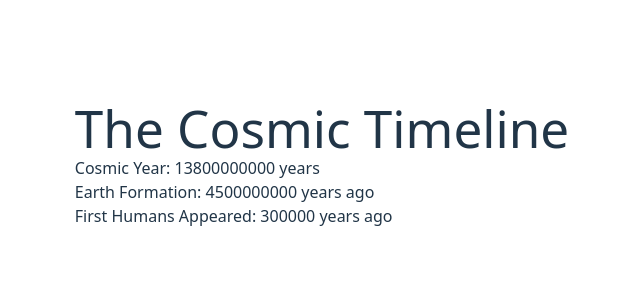
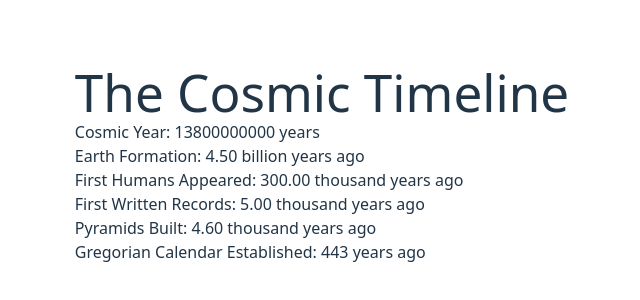
Before and after one commit to drinnster/theCosmicTimeline, a React (Vite) app: page / in a window 1280 px wide. Shown: the part 236-536 px from the top of the page, without its empty margins (318-958 px from the left). Built offline with nearby package versions, Linux system fonts and the light colour scheme.

Commit message:
add yearsAgo system and some simple math

```diff
--- a/src/App.tsx
+++ b/src/App.tsx
@@ -1,13 +1,19 @@
 import React from 'react';
-import { cosmicYear, earthFormationYear, firstHumansYear } from './constants';
+import { cosmicYear, earthFormationYear, firstHumansYear } from './constants/cosmicTimeline';
+import { firstWrittenRecordsYear, pyramidsBuiltYear } from './constants/humanHistory';
+import { gregorianCalendarYear } from './constants/calendarSystems';
+import { yearsAgo } from './constants/yearsAgo';
 
 const App = () => {
   return (
     <div className="App">
       <h1>The Cosmic Timeline</h1>
       <p>Cosmic Year: {cosmicYear} years</p>
-      <p>Earth Formation: {earthFormationYear} years ago</p>
-      <p>First Humans Appeared: {firstHumansYear} years ago</p>
+      <p>Earth Formation: {yearsAgo(earthFormationYear)}</p>
+      <p>First Humans Appeared: {yearsAgo(firstHumansYear)}</p>
+      <p>First Written Records: {yearsAgo(firstWrittenRecordsYear)}</p>
+      <p>Pyramids Built: {yearsAgo(pyramidsBuiltYear)}</p>
+      <p>Gregorian Calendar Established: {gregorianCalendarYear} years ago</p>
     </div>
   );
 };
--- a/src/constants.ts
+++ b/src/constants.ts
@@ -1,7 +1,12 @@
-// Constants related to the Cosmic Timeline
-export const cosmicYear = 13.8e9; // The age of the universe in years (13.8 billion years)
-export const cosmicStartYear = 0;  // Year 0 represents the Big Bang
-export const earthFormationYear = 4.5e9; // Earth's formation: 4.5 billion years ago
-export const firstHumansYear = 3e5;  // First humans appeared ~300,000 years ago
-export const firstWrittenRecordsYear = 5e3;  // First written records ~5,000 years ago
-// Add other cosmic or historical constants as needed
+// Constants for Cosmic Timeline
+export const cosmicEvents = {
+    cosmicYear: 13.8e9, // The age of the universe, 13.8 billion years
+    earthFormationYear: 4.5e9, // Earth's formation, ~4.5 billion years ago
+    firstHumansYear: 3e5, // The first humans appeared, ~300,000 years ago
+    firstWrittenRecordsYear: 5e3, // The first written records, ~5,000 years ago
+  };
+
+  export const humanHistory = {
+    pyramidsBuiltYear: 4.6e3, // Pyramids of Giza built, ~4,600 years ago
+    gregorianCalendarYear: 443, // Gregorian calendar established ~443 years ago
+  };
--- /dev/null
+++ b/src/constants/calendarSystems.ts
@@ -0,0 +1 @@
+export const gregorianCalendarYear = 443; // Gregorian calendar established
--- /dev/null
+++ b/src/constants/cosmicTimeline.ts
@@ -0,0 +1,3 @@
+export const cosmicYear = 13.8e9; // The age of the universe
+export const earthFormationYear = 4.5e9; // Earth's formation
+export const firstHumansYear = 3e5; // The first humans appeared
--- /dev/null
+++ b/src/constants/humanHistory.ts
@@ -0,0 +1,2 @@
+export const firstWrittenRecordsYear = 5e3; // The first written records
+export const pyramidsBuiltYear = 4.6e3; // The pyramids were built
--- /dev/null
+++ b/src/constants/yearsAgo.ts
@@ -0,0 +1,15 @@
+// Enhanced yearsAgo function for better formatting
+
+export const yearsAgo = (year: number): string => {
+    const yearsDifference = Math.round(year);
+
+    if (yearsDifference >= 1e9) {
+      return `${(yearsDifference / 1e9).toFixed(2)} billion years ago`;
+    } else if (yearsDifference >= 1e6) {
+      return `${(yearsDifference / 1e6).toFixed(2)} million years ago`;
+    } else if (yearsDifference >= 1e3) {
+      return `${(yearsDifference / 1e3).toFixed(2)} thousand years ago`;
+    } else {
+      return `${yearsDifference} years ago`;
+    }
+  };
```
